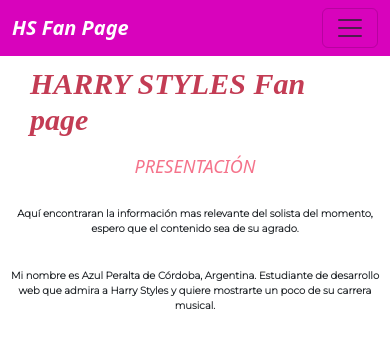
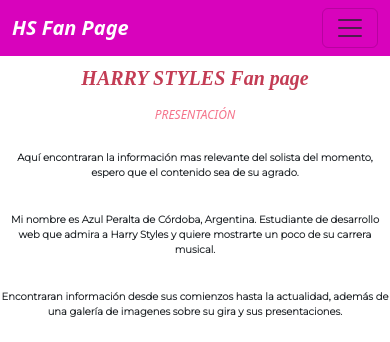
Before and after one commit to azulprlt/proyecto-azul-peralta, a plain HTML site: page index.html in a window 390 px wide. Shown: the top 342 px of the page. Drawn offline with nearby package versions, Linux system fonts and the light colour scheme; a web font is replaced by a local one.

Commit message:
responsive mobile modificando index

```diff
--- a/css/style.css
+++ b/css/style.css
@@ -93,16 +93,29 @@
     height: 20vh; } }
 
 @media (max-width: 404px) {
+  h1 {
+    display: flex;
+    font-size: 20px;
+    justify-content: center;
+    color: #C33C54;
+    font-family: "marthoni";
+    font-weight: bolder;
+    font-style: italic;
+    padding: 10px 30px 10px 30px; }
+  h2 {
+    color: #f5738b;
+    font-style: italic;
+    font-size: 12px; }
   .main__index {
     margin: 0;
     padding: 0;
-    height: 100vh; }
+    height: 80vh; }
     .main__index p {
       font-size: 10px; }
     .main__index__gif {
       width: 100px; }
   .footer {
-    height: 10vh; } }
+    height: 8vh; } }
 
 .main__biografia {
   max-height: 65vh; }
--- a/scss/secciones-scss/_index.scss
+++ b/scss/secciones-scss/_index.scss
@@ -68,10 +68,16 @@
 }
 
 @media (max-width: 404px) {
+    h1{
+        @include titulo-principal(20px);
+    }
+    h2{
+        @include titulo-secundario (12px);
+    }
     .main__index {
         margin: 0;
         padding: 0;
-        height: 100vh;
+        height: 80vh;
 
         p {
             font-size: 10px;
@@ -83,6 +89,6 @@
     }
 
     .footer {
-        height: 10vh;
+        height: 8vh;
     }
 }
```
